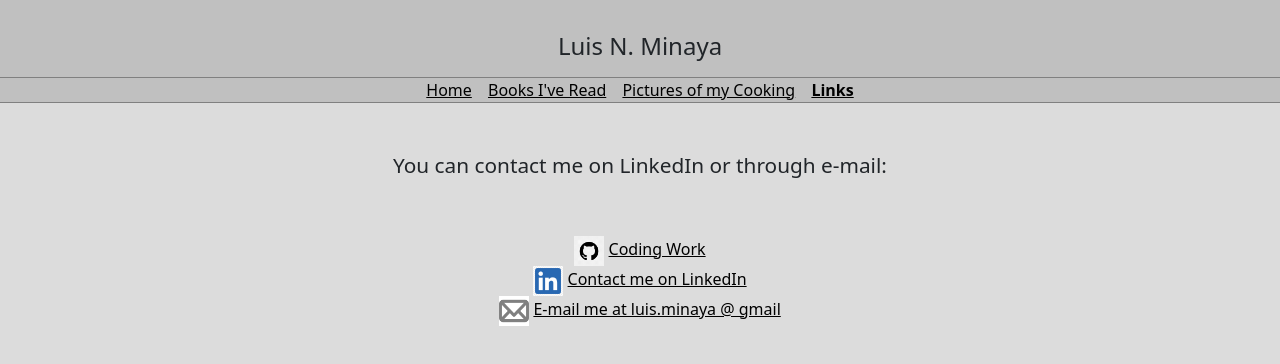
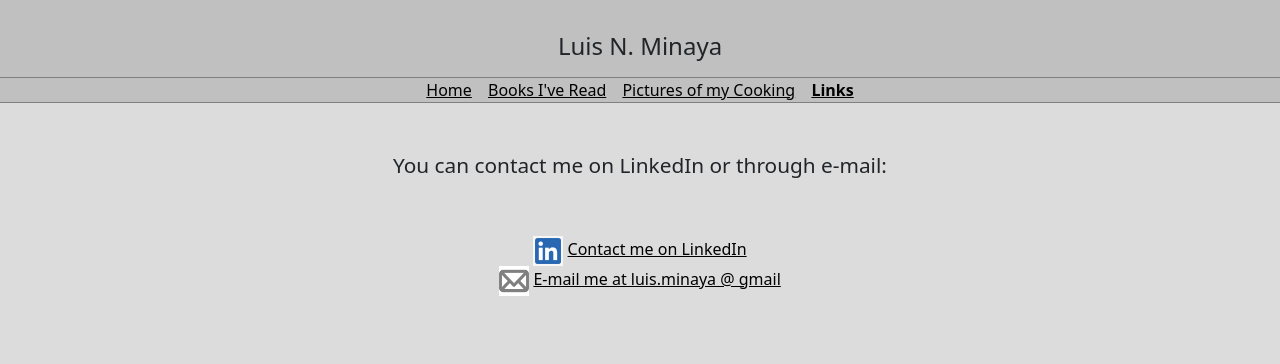
Before and after one commit to StudentofCS/StudentofCS.github.io, a plain HTML site: page links.html in a window 1280 px wide. Drawn offline with nearby package versions, Linux system fonts and the light colour scheme.

Commit message:
Update links.html
Removed coursework link until I have better projects to show.

```diff
--- a/links.html
+++ b/links.html
@@ -29,9 +29,9 @@
             <h1 style="font-size: 130%; padding-bottom: 50px">You can contact me on LinkedIn or through e-mail:</h1>
 
             <div style="text-align: center;">
-                <img src="/images/github.png" alt="GitHub Icon" style="width: 30px; height: auto">
+<!--                 <img src="/images/github.png" alt="GitHub Icon" style="width: 30px; height: auto">
                 <a href="https://github.com/StudentofCS/harvardCoursework">Coding Work</a>
-                <br>
+                <br> -->
 
                 <img src="/images/linkedinIcon.jpg" alt="LinkedIn Icon" style="width: 30px; height: auto">
                 <a href="https://www.linkedin.com/in/luisnminaya/">Contact me on LinkedIn</a>
```
